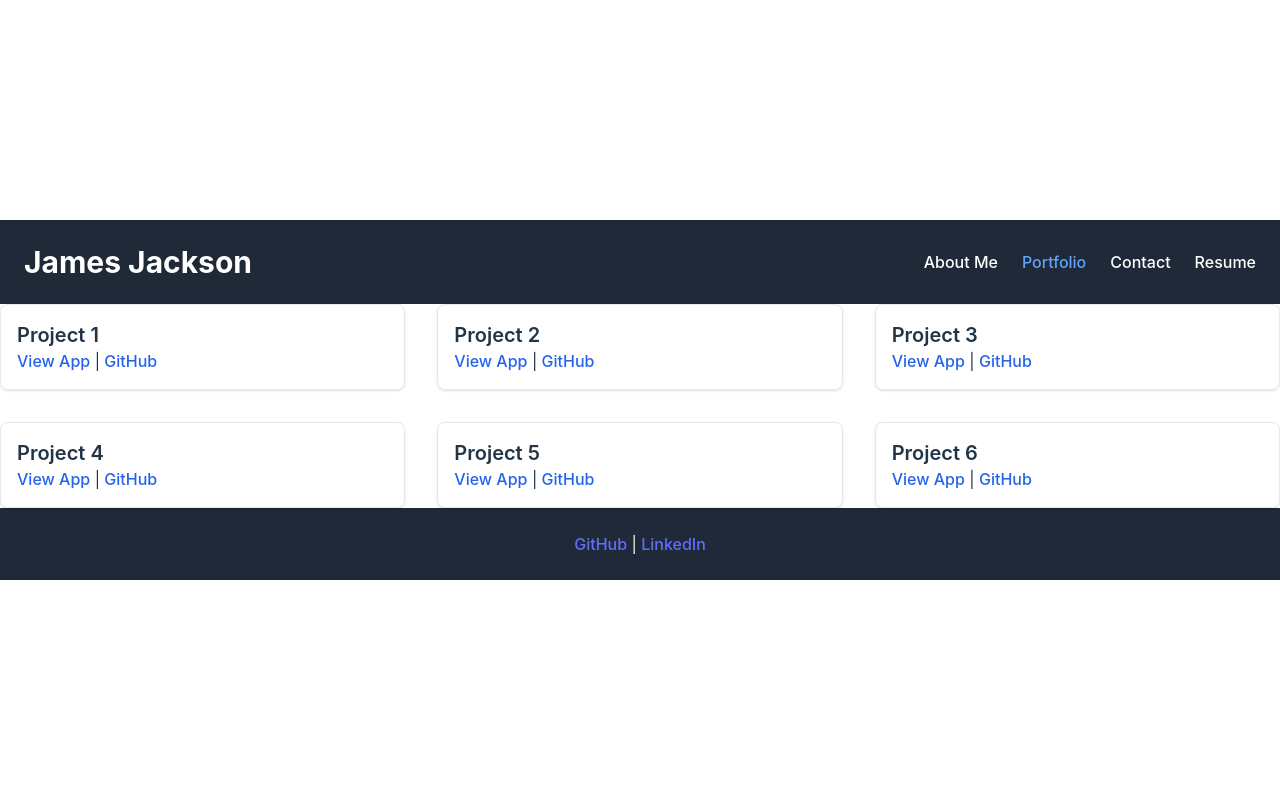
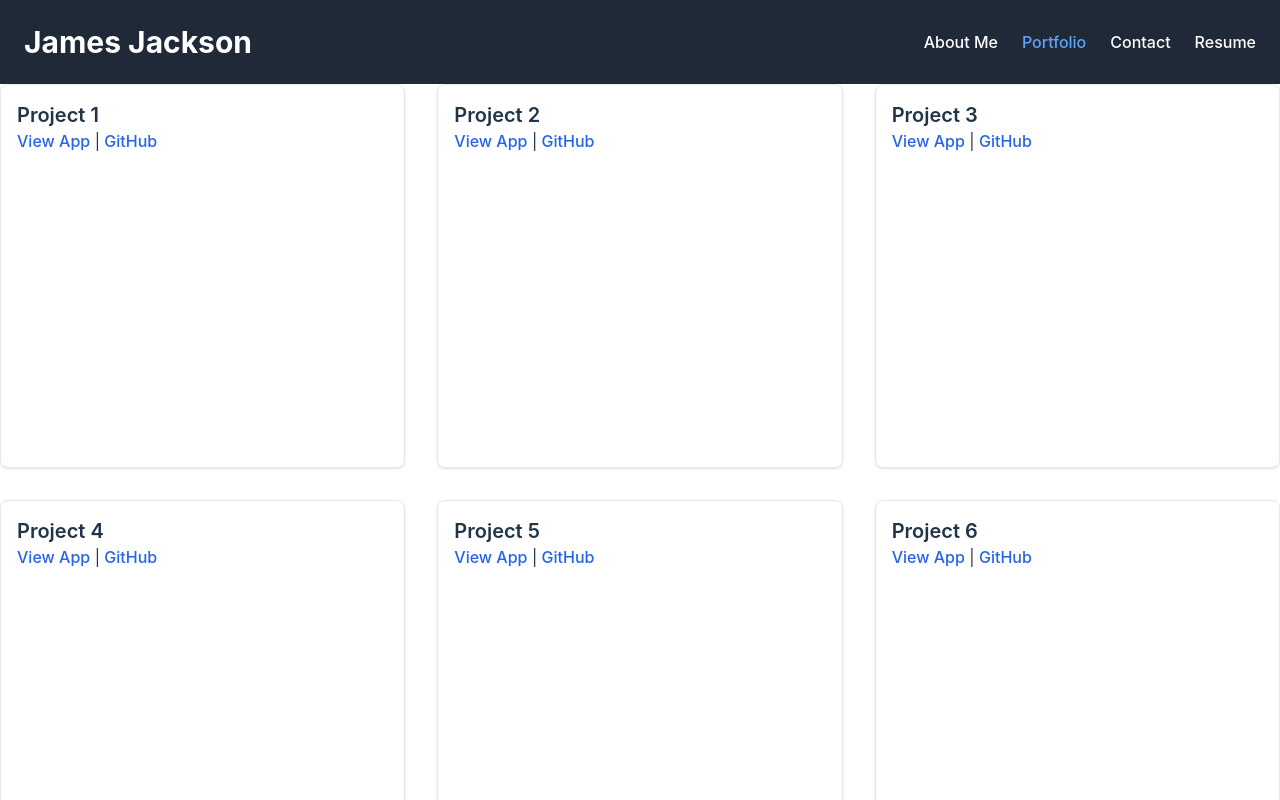
Before and after one commit to jjackson0228/Professional-React-Portfolio, a React (Vite) app: page /Portfolio in a window 1280 px wide. Shown: the top 800 px of the page. Built offline with nearby package versions, Linux system fonts and the light colour scheme.

Commit message:
made all pages full screen still need to edit and change things

```diff
--- a/src/pages/Contact.jsx
+++ b/src/pages/Contact.jsx
@@ -28,7 +28,7 @@ export default function Contact() {
   };
 
   return (
-    <form className="space-y-6" onSubmit={handleSubmit}>
+    <form className="space-y-6 min-h-screen" onSubmit={handleSubmit}>
       <div>
         <label>Name</label>
         <input
--- a/src/pages/Portfolio.jsx
+++ b/src/pages/Portfolio.jsx
@@ -9,7 +9,7 @@ const projects = [
 
 export default function Portfolio() {
   return (
-    <div className="grid grid-cols-1 md:grid-cols-2 lg:grid-cols-3 gap-8">
+    <div className="grid grid-cols-1 md:grid-cols-2 lg:grid-cols-3 gap-8 min-h-screen">
       {projects.map((project, index) => (
         <div key={index} className="border p-4 rounded-lg shadow">
           <h3 className="text-xl font-semibold">{project.title}</h3>
```
